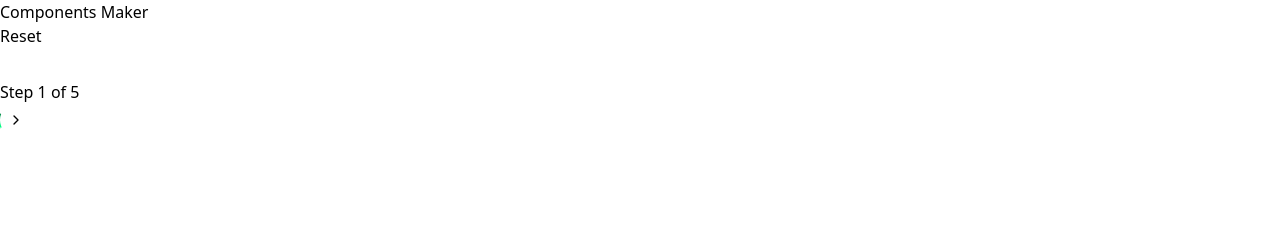
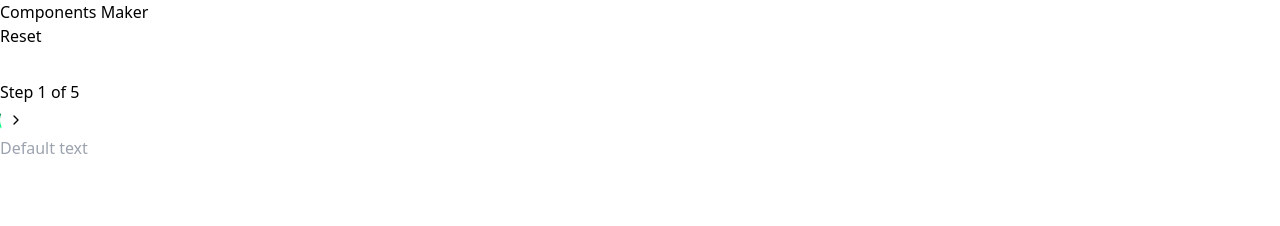
Before and after one commit to destinynguyen/2step, a React (Vite) app: page / in a window 1280 px wide. Both pictures are taken after a click on the button "Click to Explore!". Shown: the top 226 px of the page. Built offline with nearby package versions, Linux system fonts and the light colour scheme.

Commit message:
added input component

```diff
--- a/src/components/ComponentsMaker.jsx
+++ b/src/components/ComponentsMaker.jsx
@@ -3,6 +3,7 @@ import React, { useState, useEffect, useRef } from 'react';
 import { Container } from './reused-ui/Container';
 import { GlowButton } from './reused-ui/GlowButton';
 import { FlexiText } from './reused-ui/FlexiText';
+import { Input } from './reused-ui/Input';
 import { NavButtons } from './reused-ui/NavButtons';
 // Import Flexi sprites from Assets folder
 import FlexiTeacher from '../assets/All Flexi Poses/SVG/Flexi_Teacher.svg';
@@ -19,6 +20,7 @@ const ComponentsMaker = () => {
         const [isStep3, setIsStep3] = useState(false);
         const [currentStepIndex, setCurrentStepIndex] = useState(0);
         const [showNavigationExample, setShowNavigationExample] = useState(false);
+        const [showInputExample, setShowInputExample] = useState(false);
         const [showFlexiCharacter, setShowFlexiCharacter] = useState(false);
 
         // Animation states
@@ -57,7 +59,7 @@ const ComponentsMaker = () => {
                         // Wait a bit, then show navigation area
                         setTimeout(() => {
                                 setShowNavigationExample(true);
-
+                                setShowInputExample(true);
                                 // Wait for navigation to appear, then show Flexi character
                                 setTimeout(() => {
                                         setShowFlexiCharacter(true);
@@ -127,6 +129,14 @@ const ComponentsMaker = () => {
                                                         />
                                                 </div>
                                         )}
+                                        {showInputExample && (
+                                                <div className={`flex justify-center items-center min-h-[100px] w-50 bg-gray-200 rounded m-4 ${isNavigationFadingOut ? 'fade-out-down-animation' : 'fade-in-up-animation'}`}>
+                                                        <Input
+                                                                placeholder="Default text"
+                                                                className="max-w-md"
+                                                        />
+                                                </div>
+                                        )}
 
                                         {/* Flexi character - appears after navigation */}
                                         {showFlexiCharacter && (
--- /dev/null
+++ b/src/components/reused-ui/Input.jsx
@@ -0,0 +1,96 @@
+import React, { useState, useEffect } from 'react';
+
+export function Input({
+    value,
+    onChange,
+    placeholder = '',
+    disabled = false,
+    className = '',
+    type = 'text',
+    error = null,
+    success = false,
+    defaultValue = '',
+    focusColor = '#5750E3',
+    ...props
+}) {
+    // Initialize internal state with defaultValue
+    const [internalValue, setInternalValue] = useState(defaultValue);
+
+    // Update internal value when defaultValue changes
+    useEffect(() => {
+        setInternalValue(defaultValue);
+    }, [defaultValue]);
+
+    // Use controlled value if provided, otherwise use internal state
+    const currentValue = value !== undefined ? value : internalValue;
+
+    const handleChange = (e) => {
+        const newValue = e.target.value;
+
+        // Update internal state if not controlled
+        if (value === undefined) {
+            setInternalValue(newValue);
+        }
+
+        // Call parent onChange if provided
+        if (onChange) {
+            onChange(e);
+        }
+    };
+
+    const baseClasses = `
+        w-full p-2 border rounded-md
+        focus:outline-none focus:ring-1
+        transition-all duration-200
+        ${disabled ? 'opacity-50 cursor-not-allowed bg-gray-100' : 'cursor-text'}
+    `;
+
+    // Determine border color based on state
+    let borderClasses = 'border-gray-300';
+    if (error) {
+        borderClasses = 'border-red-500 focus:ring-red-500';
+    } else if (success) {
+        borderClasses = 'border-green-500 focus:ring-green-500';
+    } else {
+        borderClasses = `border-gray-300`;
+    }
+
+    const inputClasses = `
+        ${baseClasses}
+        ${borderClasses}
+        ${className}
+    `;
+
+    // Create inline styles for custom focus color
+    const inputStyle = {
+        '--focus-color': focusColor,
+        '--tw-ring-color': focusColor,
+    };
+
+    return (
+        <div className="relative">
+            <style>{`
+                input:focus {
+                    --tw-ring-color: ${focusColor} !important;
+                    box-shadow: 0 0 0 1px ${focusColor} !important;
+                }
+            `}</style>
+            <input
+                type={type}
+                value={currentValue}
+                onChange={handleChange}
+                placeholder={placeholder}
+                disabled={disabled}
+                className={inputClasses}
+                style={{
+                    ...inputStyle,
+                    '--tw-ring-color': focusColor,
+                }}
+                {...props}
+            />
+            {error && (
+                <p className="text-sm text-red-500 mt-1">{error}</p>
+            )}
+        </div>
+    );
+}
```
